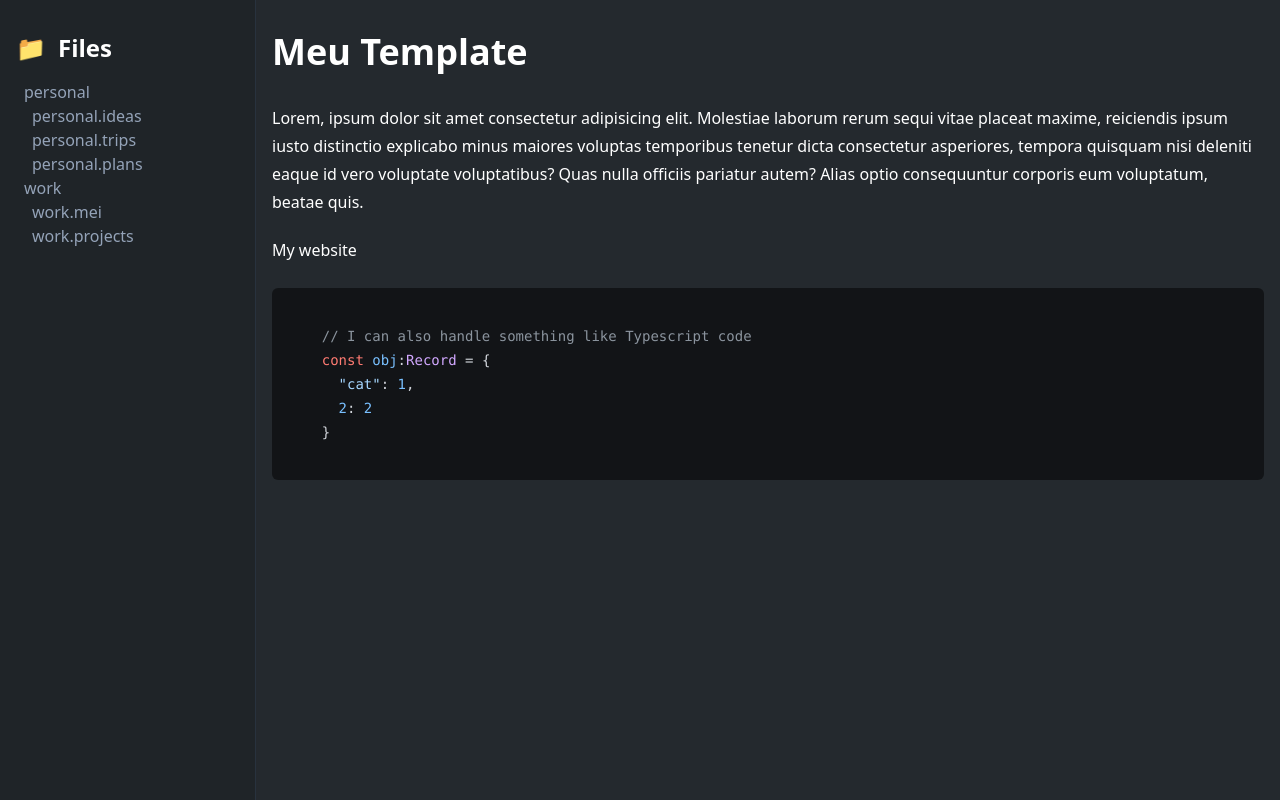
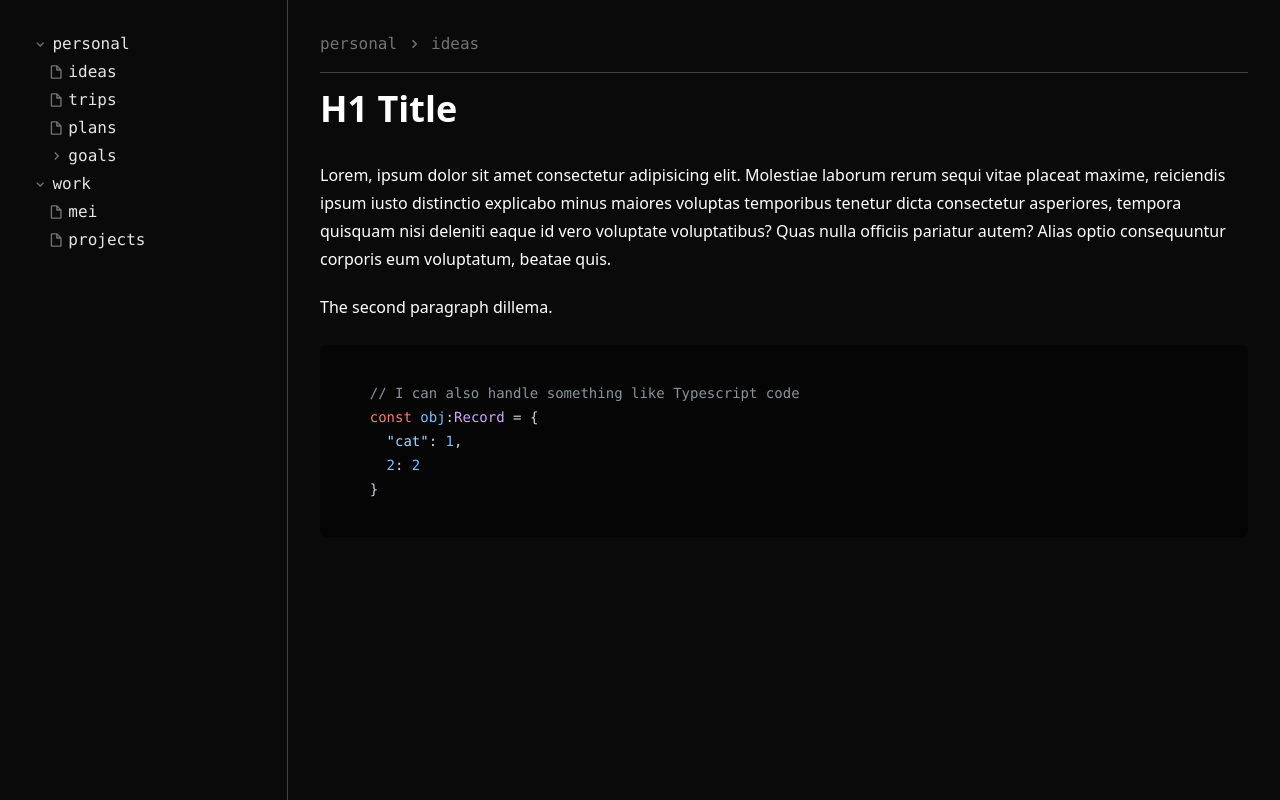
Before and after one commit to pdrmenezes/notes, a React (Vite) app: page / in a window 1280 px wide. Built offline with nearby package versions, Linux system fonts and the light colour scheme.

Commit message:
feat: update theme

```diff
--- a/package.json
+++ b/package.json
@@ -33,8 +33,8 @@
     "eslint-plugin-react-refresh": "^0.4.6",
     "postcss": "^8.4.38",
     "prettier": "^3.2.5",
-    "prettier-plugin-tailwindcss": "^0.5.14",
-    "tailwindcss": "^3.4.3",
+    "prettier-plugin-tailwindcss": "^0.6.5",
+    "tailwindcss": "^3.4.4",
     "typescript": "^5.2.2",
     "vite": "^5.2.0"
   }
--- a/src/App.tsx
+++ b/src/App.tsx
@@ -1,67 +1,12 @@
-// import { useRef } from "react";
-import { EditorWindow } from "./components/editor-window";
+import { Sidebar } from "./components/sidebar";
+import { TextEditor } from "./components/text-editor";
 
 function App() {
-  // const editorRef = useRef<MDXEditorMethods>(null);
-
-  // function handleSaveFile() {
-  //   console.log(editorRef?.current?.getMarkdown());
-
-  //   const markdownContents = editorRef?.current?.getMarkdown();
-
-  //   if (!markdownContents) return;
-
-  //   const fileTitle = `${markdownContents.split("\n")[0]}.md`;
-  // }
-
   return (
-    <>
-      <EditorWindow />
-      {/* <div className="shadow-sm w-[80vw] h-[80vh] rounded-xl border-black flex mx-auto max-h-screen max-w-screen bg-[#24292E] text-white">
-        <div className="w-1/5 shrink-0 border-r-1 border-r-slate-600 p-4 bg-[#1F2428]">
-          <p className="font-bold text-lg">
-            <span className="mr-3">📁</span>Files
-          </p>
-          <div id="file-list">
-            {NOTES.map((note) => (
-              <p className={`cursor-pointer text-slate-500 ${note.includes(".") ? "pl-2" : "p-0"}`}>{note}</p>
-            ))}
-          </div>
-        </div>
-        <div className="w-4/5 flex relative">
-          <button
-            onClick={() => handleSaveFile()}
-            className="outline rounded-md z-10 outline-white px-4 py-2 transition-colors absolute bottom-8 right-8 text-white hover:bg-white hover:text-black cursor-pointer "
-          >
-            Save
-          </button>
-          <MDXEditor
-            ref={editorRef}
-            contentEditableClassName="prose"
-            className="w-full h-full placeholder:opacity-80"
-            markdown="# Start typing..."
-            placeholder={"# Start typing..."}
-            plugins={[
-              headingsPlugin(),
-              listsPlugin(),
-              quotePlugin(),
-              thematicBreakPlugin(),
-              linkPlugin(),
-              linkDialogPlugin(),
-              markdownShortcutPlugin(),
-              toolbarPlugin({
-                toolbarContents: () => (
-                  <>
-                    <UndoRedo />
-                    <BoldItalicUnderlineToggles />
-                  </>
-                ),
-              }),
-            ]}
-          />
-        </div>
-      </div> */}
-    </>
+    <div className="mx-auto grid h-screen w-screen grid-cols-[18rem_1fr] bg-neutral-950">
+      <Sidebar />
+      <TextEditor />
+    </div>
   );
 }
 
--- /dev/null
+++ b/src/components/breadcrumbs.tsx
@@ -0,0 +1,11 @@
+import { BiChevronRight } from "react-icons/bi";
+
+export function BreadCrumbs() {
+  return (
+    <div className="inline-flex border-b border-b-neutral-700 w-full items-center gap-2 pb-4 font-mono text-neutral-500">
+      <p className="cursor-pointer hover:text-neutral-300">personal</p>{" "}
+      <BiChevronRight size={18} className="text-neutral-500" />{" "}
+      <p className="cursor-pointer hover:text-neutral-300">ideas</p>
+    </div>
+  );
+}
--- a/src/components/editor-window.tsx
+++ /dev/null
@@ -1,11 +0,0 @@
-import { Sidebar } from "./sidebar";
-import { Editor } from "./text-editor";
-
-export function EditorWindow() {
-  return (
-    <div className="mx-auto grid h-screen w-screen grid-cols-[16rem_1fr] rounded-xl border-white/30 shadow-sm">
-      <Sidebar />
-      <Editor />
-    </div>
-  );
-}
--- a/src/components/sidebar.tsx
+++ b/src/components/sidebar.tsx
@@ -1,28 +1,41 @@
-const NOTES = [
-  "personal",
-  "personal.ideas",
-  "personal.trips",
-  "personal.plans",
-  "work",
-  "work.mei",
-  "work.projects",
-];
+import { BiChevronDown, BiChevronRight, BiFileBlank } from "react-icons/bi";
+import { MOCK_FILE_TREE } from "../constants/mocked-data";
 
 export function Sidebar() {
   return (
-    <aside className="h-full border-r border-r-slate-700/50 bg-[#1F2428] p-4">
-      <div className="flex flex-col gap-4 pt-4">
-        <p className="text-2xl font-bold text-white">
-          <span className="mr-3">📁</span>Files
-        </p>
-        <div id="file-list">
-          {NOTES.map((note) => (
-            <p key={note}
-              className={`cursor-pointer text-slate-400 hover:bg-[#282E34] ${note.includes(".") ? "pl-4" : "pl-2"}`}
-            >
-              {note}
-            </p>
-          ))}
+    <aside className="h-full border-r border-r-neutral-700 p-4 font-mono">
+      <div className="flex flex-col gap-4 pl-4 pt-4">
+        <div id="file-list" className="flex flex-col gap-1">
+          {MOCK_FILE_TREE.map((leaf) => {
+            const fileDepth =
+              leaf.parentDirectory.length -
+              leaf.parentDirectory.replaceAll("/", "").length;
+
+            const indentingStyling = `pl-${fileDepth * 4}`;
+            const classNames = `inline-flex items-center gap-1 hover:bg-[#282E34] ${indentingStyling}`;
+            return (
+              <div
+                className={classNames}
+                onClick={() => {
+                  // set files and directories as open/closed
+                }}
+              >
+                {leaf.isDirectory && leaf.isOpen ? (
+                  <BiChevronDown size={18} className="text-neutral-500" />
+                ) : leaf.isDirectory && !leaf.isOpen ? (
+                  <BiChevronRight size={18} className="text-neutral-500" />
+                ) : (
+                  <BiFileBlank size={18} className="text-neutral-500" />
+                )}
+                <p
+                  key={leaf.parentDirectory + leaf.name}
+                  className={`w-full cursor-pointer text-neutral-200 `}
+                >
+                  {leaf.name}
+                </p>
+              </div>
+            );
+          })}
         </div>
       </div>
     </aside>
--- a/src/components/text-editor.tsx
+++ b/src/components/text-editor.tsx
@@ -11,10 +11,11 @@ import {
   RxCode,
 } from "react-icons/rx";
 import { BubbleButton } from "./bubble-button";
+import { BreadCrumbs } from "./breadcrumbs";
 
 const lowlight = createLowlight(common);
 
-export function Editor() {
+export function TextEditor() {
   const editor = useEditor({
     extensions: [
       StarterKit.configure({
@@ -27,8 +28,8 @@ export function Editor() {
     content: INITIAL_CONTENT,
     onUpdate(editor) {
       // Save content to new file/db
-      const editorContent = editor.editor.getJSON();
-      console.log(editorContent);
+      // const editorContent = editor.editor.getJSON();
+      // console.log(editorContent);
     },
     editorProps: {
       attributes: {
@@ -38,7 +39,10 @@ export function Editor() {
   });
 
   return (
-    <main className="h-full overflow-auto bg-[#24292E] p-4">
+    <section className="flex flex-col p-8 pb-0">
+      <BreadCrumbs />
+      <main className="h-full overflow-auto">
+        <span className="w-full border-b-4 border-b-neutral-500"></span>
         <EditorContent
           editor={editor}
           className="prose prose-invert mx-auto max-w-screen-lg pt-4"
@@ -75,5 +79,6 @@ export function Editor() {
           </BubbleMenu>
         )}
       </main>
+    </section>
   );
 }
--- a/src/constants/initial-editor-content.ts
+++ b/src/constants/initial-editor-content.ts
@@ -1,4 +1,4 @@
-export const INITIAL_CONTENT = `<h1>Meu Template</h1>
+export const INITIAL_CONTENT = `<h1>H1 Title</h1>
 <p>
   Lorem, ipsum dolor sit amet consectetur adipisicing elit. Molestiae
   laborum rerum sequi vitae placeat maxime, reiciendis ipsum iusto
@@ -7,7 +7,7 @@ export const INITIAL_CONTENT = `<h1>Meu Template</h1>
   voluptate voluptatibus? Quas nulla officiis pariatur autem? Alias optio
   consequuntur corporis eum voluptatum, beatae quis.
 </p>
-<a href="https://www.pdrmenezes.com">My website</a>
+<p>The second paragraph dillema.</p>
 
 <pre>
   <code class="language-typescript">
--- /dev/null
+++ b/src/constants/mocked-data.ts
@@ -0,0 +1,35 @@
+export const MOCK_FILE_TREE = [
+    { name: "personal", isDirectory: true, parentDirectory: "", isOpen: true },
+    {
+      name: "ideas",
+      isDirectory: false,
+      parentDirectory: "/personal",
+      isOpen: false,
+    },
+    {
+      name: "trips",
+      isDirectory: false,
+      parentDirectory: "/personal",
+      isOpen: false,
+    },
+    {
+      name: "plans",
+      isDirectory: false,
+      parentDirectory: "/personal",
+      isOpen: false,
+    },
+    {
+      name: "goals",
+      isDirectory: true,
+      parentDirectory: "/personal",
+      isOpen: false,
+    },
+    { name: "work", isDirectory: true, parentDirectory: "", isOpen: true },
+    { name: "mei", isDirectory: false, parentDirectory: "/work", isOpen: false },
+    {
+      name: "projects",
+      isDirectory: false,
+      parentDirectory: "/work",
+      isOpen: false,
+    },
+  ];
--- a/tsconfig.json
+++ b/tsconfig.json
@@ -2,7 +2,7 @@
   "compilerOptions": {
     "target": "ES2020",
     "useDefineForClassFields": true,
-    "lib": ["ES2020", "DOM", "DOM.Iterable"],
+    "lib": ["ES2021", "DOM", "DOM.Iterable"],
     "module": "ESNext",
     "skipLibCheck": true,
 
```
Also changed, not shown: 1 other file (tests, documents, lock files or other folders). Lines whose indentation alone changed are shown as unchanged.
